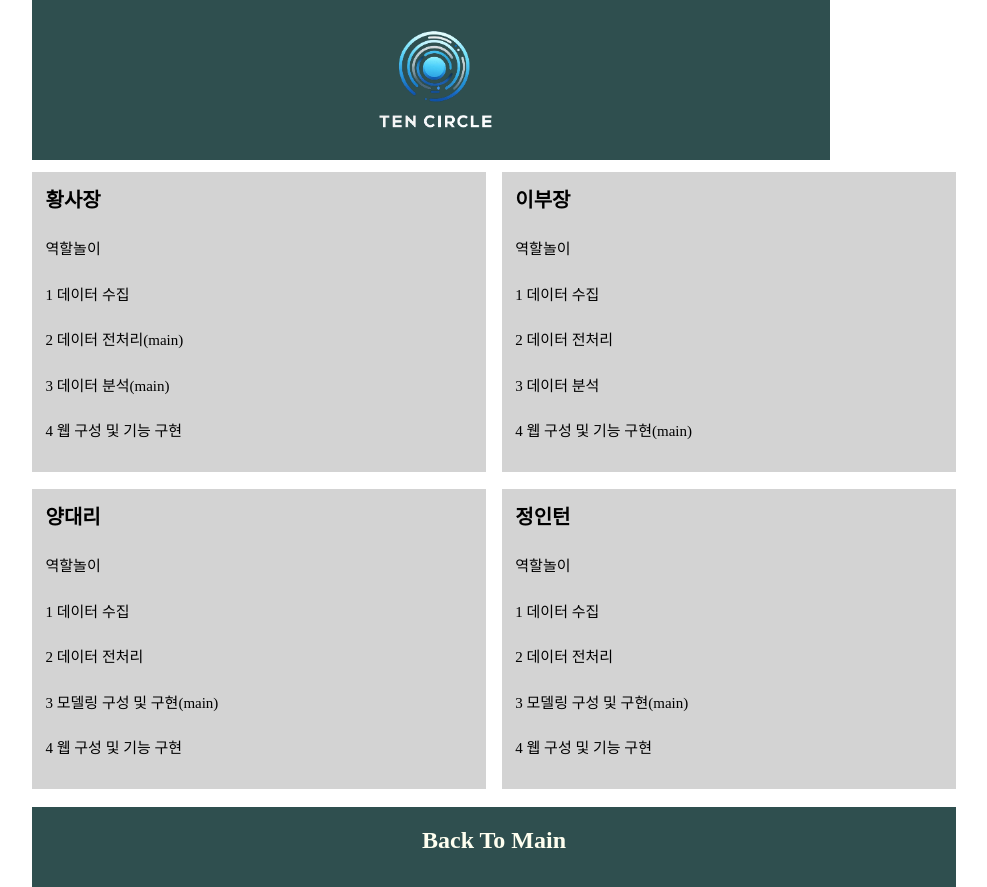
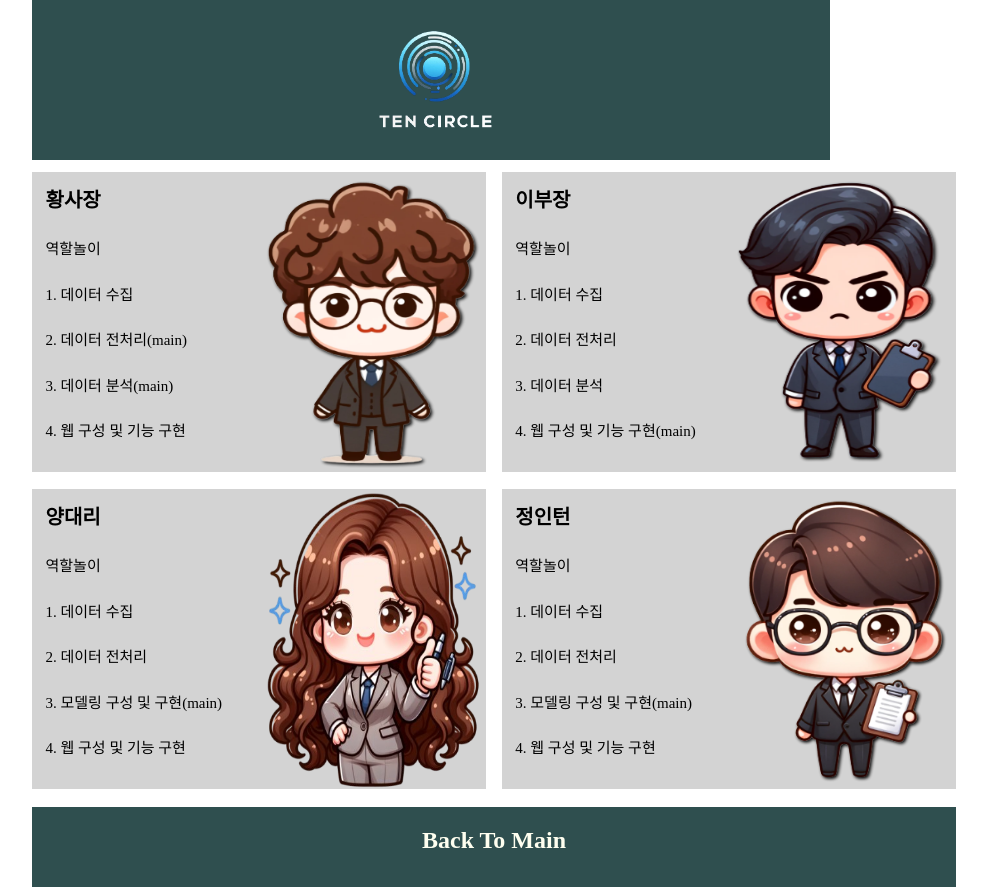
Before and after one commit to jaydenjeong/finedust_project, a Django app: page /intro/team/ in a window 1280 px wide. Shown: the whole page, without its empty margins (146-1133 px from the left). Run offline with Django 5.2, Linux system fonts and the light colour scheme.

Commit message:
6/12 웹작업-1
1. team 소개 페이지에 이미지 넣기
2. team intro css 수정

```diff
--- a/Web/assets/css/teamintro_styles.css
+++ b/Web/assets/css/teamintro_styles.css
@@ -18,74 +18,18 @@ body {
 #ft{clear:both;}
 /**/
 /* 750 centered, and backward compatibility */
-#doc,#doc2,#doc3,.yui-t1,.yui-t2,.yui-t3,.yui-t4,.yui-t5,.yui-t6,.yui-t7 {
+#doc,.yui-t7 {
 	margin:auto;text-align:left;
 	width:57.69em;min-width:750px;}
-/* 950 centered */
-#doc2 {
-	width:73.074em;min-width:950px;}
-/* 100% with 10px viewport side matting */
-#doc3 {
-	margin:auto 10px; /* not for structure, but so content doesn't bleed to edge */
-	width:auto;}
 
 /* below required for all fluid grids; adjust widths and margins above accordingly */
 
-	/* to preserve source-order independence for Gecko */
-	.yui-b{position:relative;}
-	.yui-b{_position:static;} /* for IE < 7 */
-	#yui-main .yui-b{position:static;}
+/* to preserve source-order independence for Gecko */
+.yui-b{position:relative;}
+.yui-b{_position:static;} /* for IE < 7 */
+#yui-main .yui-b{position:static;}
 
 #yui-main {width:100%;}
-.yui-t1 #yui-main,
-.yui-t2 #yui-main,
-.yui-t3 #yui-main{float:right;margin-left:-25em;/* IE: preserve layout at narrow widths */}
-
-.yui-t4 #yui-main,
-.yui-t5 #yui-main,
-.yui-t6 #yui-main{float:left;margin-right:-25em;/* IE: preserve layout at narrow widths */}
-
-.yui-t1 .yui-b {
-	float:left;
-    width:12.3207em;}
-.yui-t1 #yui-main .yui-b{
-    margin-left:13.3207em;
-}
-
-.yui-t2 .yui-b {
-	float:left;
-    width:13.8456em;}
-.yui-t2 #yui-main .yui-b {
-    margin-left:14.8456em;
-}
-
-.yui-t3 .yui-b {
-	float:left;
-    width:23.0759em;}
-.yui-t3 #yui-main .yui-b {
-    margin-left:24.0759em;
-}
-
-.yui-t4 .yui-b {
-	float:right;
-    width:13.8456em;}
-.yui-t4 #yui-main .yui-b {
-    margin-right:14.8456em;
-}
-
-.yui-t5 .yui-b {
-	float:right;
-    width:18.4608em;}
-.yui-t5 #yui-main .yui-b {
-    margin-right:19.4608em;
-}
-
-.yui-t6 .yui-b {
-	float:right;
-    width:23.0759em;}
-.yui-t6 #yui-main .yui-b {
-    margin-right:24.0759em;
-}
 
 .yui-t7 #yui-main .yui-b {
 	display:block;margin:0 0 1em 0;
@@ -107,79 +51,25 @@ h2 {
 
 #yui-main .yui-b {float:none;width:auto;}
 /* GRIDS (not TEMPLATES) */
-.yui-g .yui-u,
-.yui-g .yui-g,
-.yui-gc .yui-u,
-.yui-gc .yui-g .yui-u,
-.yui-ge .yui-u,
-.yui-gf .yui-u{float:right;display:inline;}
-.yui-g div.first,
-.yui-gc div.first,
-.yui-gc div.first div.first,
-.yui-gd div.first,
-.yui-ge div.first,
-.yui-gf div.first{float:left;}
-.yui-g .yui-u,
-.yui-g .yui-g{width:49.1%;}
-.yui-g .yui-g .yui-u,
-.yui-gc .yui-g .yui-u {width:48.1%;}
-.yui-gb .yui-u,
-.yui-gc .yui-u,
-.yui-gd .yui-u{float:left;margin-left:2%;width:32%;}
-.yui-gb div.first,
-.yui-gc div.first,
-.yui-gd div.first{margin-left:0;}
-.yui-gc div.first,
-.yui-gd .yui-u{width:66%;}
-.yui-gd div.first{width:32%;}
-.yui-ge .yui-u{width:24%;}
-.yui-ge div.first,
-.yui-gf .yui-u{width:74.2%;}
-.yui-gf div.first{width:24%;}
-.yui-ge div.first{width:74.2%;}
-#bd:after,
-.yui-g:after,
-.yui-gb:after,
-.yui-gc:after,
-.yui-gd:after,
-.yui-ge:after,
-.yui-gf:after{content:".";display:block;height:0;clear:both;visibility:hidden;}
-#bd,
-.yui-g,
-.yui-gb,
-.yui-gc,
-.yui-gd,
-.yui-ge,
-.yui-gf{zoom:1;}
+.yui-g .yui-u{float:right;display:inline;}
+.yui-g div.first{float:left;}
+.yui-g .yui-u{width:49.1%;}
 
+.yui-g:after{content:".";display:block;height:0;clear:both;visibility:hidden;}
 
 /* Basic Element Formatting */
-
-#header{
-	height:100px;
-	background-color:#F3F2ED;
-	margin:0;
-	padding:0;
-	}
-
-#header h1{
-	font-size:3em;
-	margin:0;
-	padding:5px;
-	}
-
-#header h1 a{
-	color:#000000;
-	background-color:#F3F2ED;
-	}
-
 .content{
+	display: flex;
 	height:300px;
 	background: lightgray;
 	border-top:#FFFFFF 2px solid;
 	margin:0;
 	padding:0;
 	}
+
+.content-txt,.content-img{
+	flex: 1;
+}
 
 .content h1 {
 	font-size: 20px;
@@ -209,22 +99,6 @@ h2 {
 	line-height: 1.5;
 }
 
-#secondary{
-	height:300px;
-	background:#F6F0E0;
-	border-top:#FFFFFF 2px solid;
-	margin:0;
-	padding:0;
-	}
-
-#secondaryFull{
-	height:50px;
-	background-color:#CFB59F;
-	border-top:#FFFFFF 2px solid;
-	margin:0;
-	padding:0;
-	}
-
 #footer{
 	height:75px;
 	background:darkslategray;
@@ -234,8 +108,3 @@ h2 {
 	padding-bottom: 5px;
 	text-align:center;
 	}
-
-#footter h2 {
-		color: ivory; /* 폰트 색상을 빨간색으로 지정 */
-		font-size: 15px;
-	}
--- a/Web/templates/introduction/team.html
+++ b/Web/templates/introduction/team.html
@@ -1,12 +1,13 @@
+{% load static %}
 <!DOCTYPE HTML PUBLIC "-//W3C//DTD HTML 4.01//EN" "http://www.w3.org/TR/html4/strict.dtd">
 <html>
   <head>
     <title>Team Intro</title>
     <meta http-equiv="Content-Type" content="text/html; charset=iso-8859-1" >
-{% load static %}
-<link rel="stylesheet" type="text/css" href="{% static 'css/teamintro_styles.css' %}" >
     <meta charset="UTF-8">
     <meta name="viewport" content="width=device-width, initial-scale=1.0">
+    <link rel="stylesheet" type="text/css" href="{% static 'css/teamintro_styles.css' %}" >
+
     <style>
         .logo-container {
             width: 81vh; /* 로고 컨테이너의 너비 */
@@ -32,44 +33,64 @@
             <div class="yui-g">
               <div class="yui-u first">
                 <div class="content">
+                  <div class="content-txt">
                     <h1>황사장</h1>
                     <p>역할놀이</p>
-                <p>1 데이터 수집</p>
-                <p>2 데이터 전처리(main)</p>
-                <p>3 데이터 분석(main)</p>
-                <p>4 웹 구성 및 기능 구현</p>
+                    <p>1. 데이터 수집</p>
+                    <p>2. 데이터 전처리(main)</p>
+                    <p>3. 데이터 분석(main)</p>
+                    <p>4. 웹 구성 및 기능 구현</p>
+                  </div>
+                  <div class="content-img">
+                    <img src="/assets/images/team/황사장.png" style="width: 100%; height: 100%; object-fit: fill;">
+                  </div>
                 </div>
               </div>
               <div class="yui-u">
                 <div class="content">
+                  <div class="content-txt">
                     <h1>이부장</h1>
                     <p>역할놀이</p>
-                <p>1 데이터 수집</p>
-                <p>2 데이터 전처리</p>
-                <p>3 데이터 분석</p>
-                <p>4 웹 구성 및 기능 구현(main)</p>
+                    <p>1. 데이터 수집</p>
+                    <p>2. 데이터 전처리</p>
+                    <p>3. 데이터 분석</p>
+                    <p>4. 웹 구성 및 기능 구현(main)</p>
+                  </div>
+                  <div class="content-img">
+                    <img src="/assets/images/team/이부장.png" style="width: 100%; height: 100%; object-fit: fill;">
+                  </div>
                 </div>
               </div>
             </div>
             <div class="yui-g">
                 <div class="yui-u first">
                   <div class="content">
+                    <div class="content-txt">
                       <h1>양대리</h1>
                       <p>역할놀이</p>
-                <p>1 데이터 수집</p>
-                <p>2 데이터 전처리</p>
-                <p>3 모델링 구성 및 구현(main)</p>
-                <p>4 웹 구성 및 기능 구현</p>
+                      <p>1. 데이터 수집</p>
+                      <p>2. 데이터 전처리</p>
+                      <p>3. 모델링 구성 및 구현(main)</p>
+                      <p>4. 웹 구성 및 기능 구현</p>
+                    </div>
+                    <div class="content-img">
+                      <img src="/assets/images/team/양대리.png" style="width: 100%; height: 100%; object-fit: fill;">
+                    </div>
                   </div>
                 </div>
                 <div class="yui-u">
                   <div class="content">
+                    <div class="content-txt">
                       <h1>정인턴</h1>
                       <p>역할놀이</p>
-                <p>1 데이터 수집</p>
-                <p>2 데이터 전처리</p>
-                <p>3 모델링 구성 및 구현(main)</p>
-                <p>4 웹 구성 및 기능 구현</p>
+                      <p>1. 데이터 수집</p>
+                      <p>2. 데이터 전처리</p>
+                      <p>3. 모델링 구성 및 구현(main)</p>
+                      <p>4. 웹 구성 및 기능 구현</p>
+                    </div>
+                    <div class="content-img">
+                      <img src="/assets/images/team/정인턴.png" style="width: 100%; height: 100%; object-fit: fill;">
+                    </div>
                   </div>
                 </div>
               </div>
```
Also changed, not shown: Web/assets/images/team/양대리.png, Web/assets/images/team/이부장.png, Web/assets/images/team/정인턴.png, Web/assets/images/team/황사장.png. Lines whose indentation alone changed are shown as unchanged.
